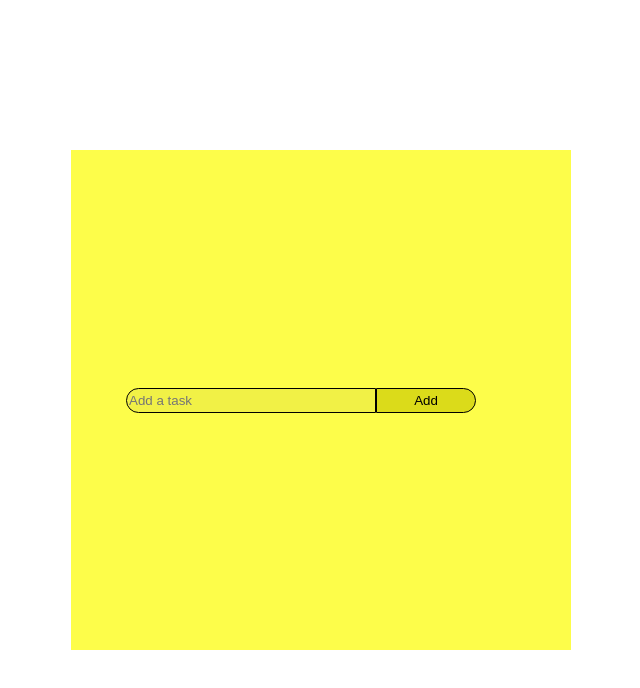
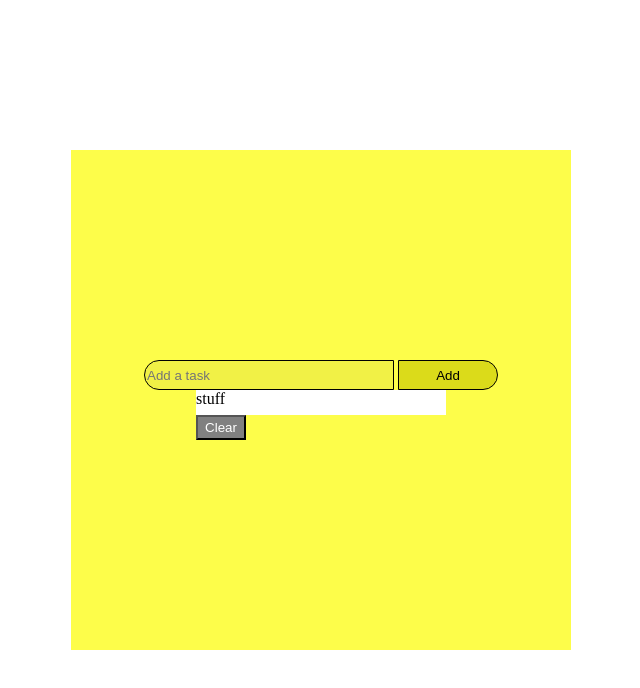
Before and after one commit to erikbirknes96-cmd/To-do-list-oppgave-4, a website: page index.html in a window 1280 px wide. Shown: the whole page, without its empty margins (319-959 px from the left). Drawn offline with Linux system fonts and the light colour scheme.

Commit message:
worked on list component

```diff
--- a/index.html
+++ b/index.html
@@ -11,6 +11,7 @@
     <header></header>
     <main>
       <section>
+        <div>
           <label for ="toDoList"></label>
            <input
             type="text"
@@ -18,12 +19,15 @@
             id="taskInput"
             placeholder="Add a task"
            />
+          <button id="subButton">Add</button>
+        </div>
 
-        <button id="subButton">Add</button>
-        <ul class="taskList">
-          <li class="tasks"></li>
-        </ul>
+        <div id="taskList">
+          <p id="tasks">stuff</p>
+          <button id="clearBtn">Clear</button>
+        </div>
       </section>
+
     </main>
     <footer></footer>
   </body>
--- a/script.js
+++ b/script.js
@@ -1 +1,6 @@
-console.log('Hello!');
+const subBtn = document.querySelector('#subButton');
+
+subBtn.addEventListener('click', function (event) {
+  event.preventDefault();
+  console.log(event);
+})
--- a/styles.css
+++ b/styles.css
@@ -22,6 +22,7 @@ main {
 section {
   background-color: rgb(253, 253, 74);
   display: flex;
+  flex-direction: column;
   justify-content: center;
   align-items: center;
   height: 500px;
@@ -35,26 +36,41 @@ header, footer {
 }
 
 #taskInput {
-  height: 25px;
+  height: 30px;
   width: 250px;
   border: black solid 1px;
-  border-radius: 25px 0 0 25px;
+  border-radius: 30px 0 0 30px;
   color: black;
   background-color: rgb(241, 241, 70);
 }
 
 #subButton {
-  height: 25px;
+  height: 30px;
   width: 100px;
   border: black solid 1px;
-  border-radius: 0 25px 25px 0;
+  border-radius: 0 30px 30px 0;
   cursor: pointer;
   color: black;
   background-color: rgb(219, 219, 26);
 }
 
-li {
+#tasklist {
   display: flex;
-  flex-direction: column;
-  list-style: none;
+  flex-direction: row;
+  width: 300px;
 }
+
+#tasks {
+  background-color: white;
+  height: 25px;
+  width: 250px;
+}
+
+
+#clearBtn {
+  background-color: gray;
+  color:white;
+  height: 25px;
+  width: 50px;
+
+}
```
Lines whose indentation alone changed are shown as unchanged.
